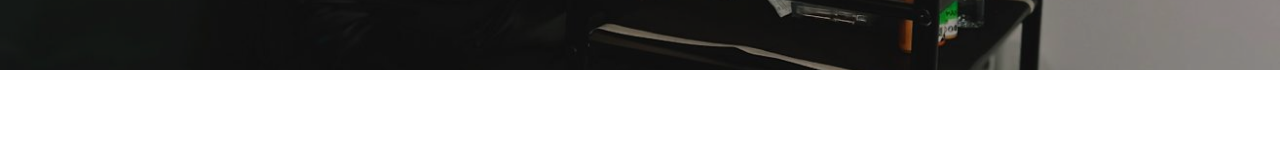
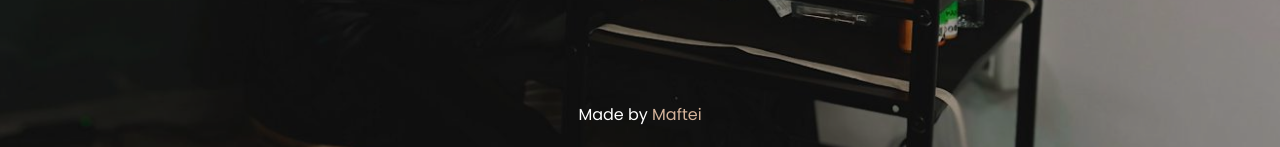
Before and after one commit to mafterr11/MadinyTattoo, a Next.js app: page /contact in a window 1280 px wide. Shown: the part 1152-1299 px from the top of the page. Before the commit the page ends 1222 px from the top, so only its background shows below. Built offline with nearby package versions, Linux system fonts and the light colour scheme.

Commit message:
Footer Commit

```diff
--- a/app/globals.css
+++ b/app/globals.css
@@ -81,3 +81,27 @@
   position:absolute;
 
 }
+
+/* HOVER UNDERLINE EFFECT */
+.hover:hover {
+  cursor: pointer;
+  text-decoration: underline;
+  text-underline-offset: 0.5rem;
+}
+
+.hover span {
+  display: inline-block;
+}
+
+.hover span:after {
+  content: '';
+  width: 0px;
+  height: 3px;
+  display: block;
+  background: white;
+  transition: 300ms;
+}
+
+.hover span:hover:after {
+  width: 100%;
+}
--- /dev/null
+++ b/components/Footer.jsx
@@ -0,0 +1,15 @@
+import Link from "next/link"
+
+const Footer = () => {
+  return (
+    <footer class="text-white body-font">
+      <div class="container px-5 py-8 mx-auto flex items-center justify-evenly sm:flex-row flex-col pb-24 md:pb-4">
+        <div>
+            Made by <Link href="https://www.linkedin.com/in/maftei-alexandru/" target="blank" className="hover"><span className="text-accent hover:text-white">Maftei</span></Link>
+        </div>
+      </div>
+    </footer>
+  )
+}
+
+export default Footer
--- a/components/Layout.jsx
+++ b/components/Layout.jsx
@@ -3,6 +3,7 @@ import { Poppins } from "next/font/google";
 // COMPONENTS
 import Nav from "./Nav";
 import Header from "./Header";
+import Footer from "./Footer";
 import TopLeftImg from "./TopLeftImg";
 import Transition from "./Transition";
 
@@ -33,6 +34,7 @@ const Layout = ({ children }) => {
             <Nav />
             <Header />
             {children}
+            <Footer />
           </motion.div>
         </body>
       </AnimatePresence>
```
